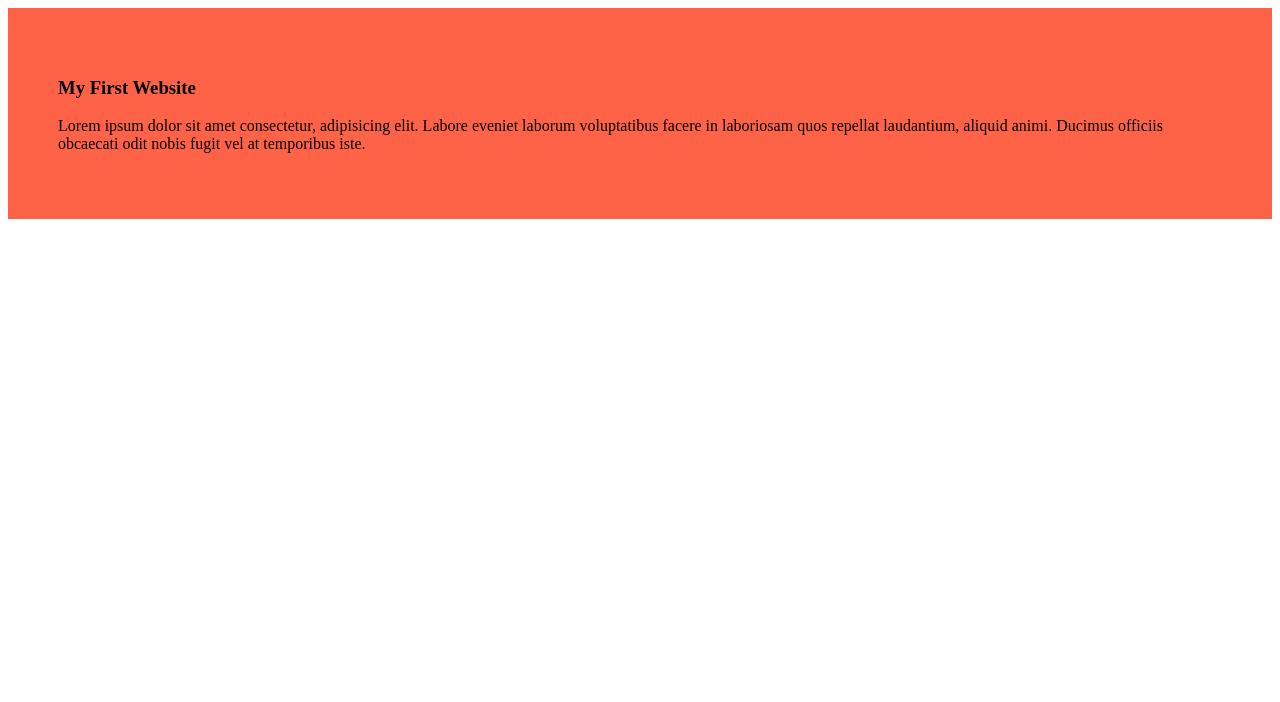
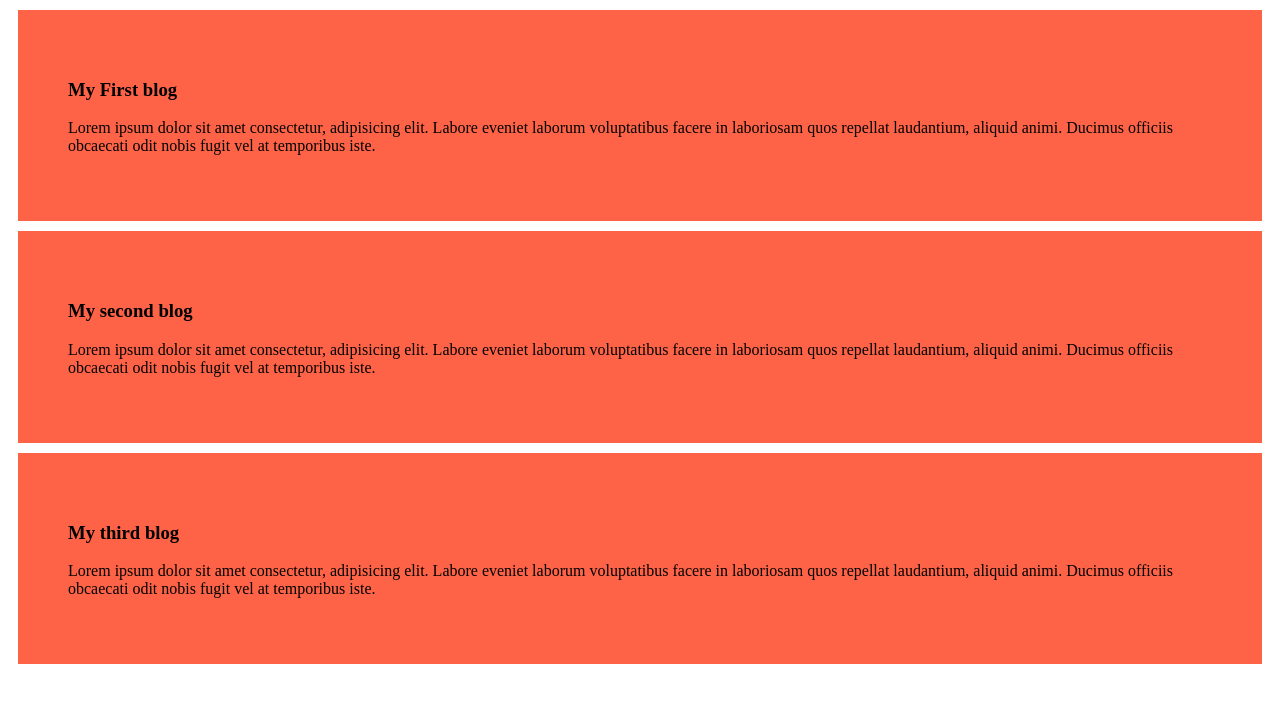
Before and after one commit to tanin3812/my-simple-website, a plain HTML site: page index.html in a window 1280 px wide. Drawn offline with Linux system fonts and the light colour scheme.

Commit message:
added the second and the third blog

```diff
--- a/index.html
+++ b/index.html
@@ -8,7 +8,15 @@
 </head>
 <body>
     <div>
-        <h3>My First Website</h3>
+        <h3>My First blog</h3>
+        <p>Lorem ipsum dolor sit amet consectetur, adipisicing elit. Labore eveniet laborum voluptatibus facere in laboriosam quos repellat laudantium, aliquid animi. Ducimus officiis obcaecati odit nobis fugit vel at temporibus iste.</p>
+    </div>
+    <div>
+        <h3>My second blog</h3>
+        <p>Lorem ipsum dolor sit amet consectetur, adipisicing elit. Labore eveniet laborum voluptatibus facere in laboriosam quos repellat laudantium, aliquid animi. Ducimus officiis obcaecati odit nobis fugit vel at temporibus iste.</p>
+    </div>
+    <div>
+        <h3>My third blog</h3>
         <p>Lorem ipsum dolor sit amet consectetur, adipisicing elit. Labore eveniet laborum voluptatibus facere in laboriosam quos repellat laudantium, aliquid animi. Ducimus officiis obcaecati odit nobis fugit vel at temporibus iste.</p>
     </div>
 </body>
--- a/styles/blog.css
+++ b/styles/blog.css
@@ -1,4 +1,5 @@
 div{
     background-color: tomato;
     padding: 50px;
+    margin: 10px;
 }
```
